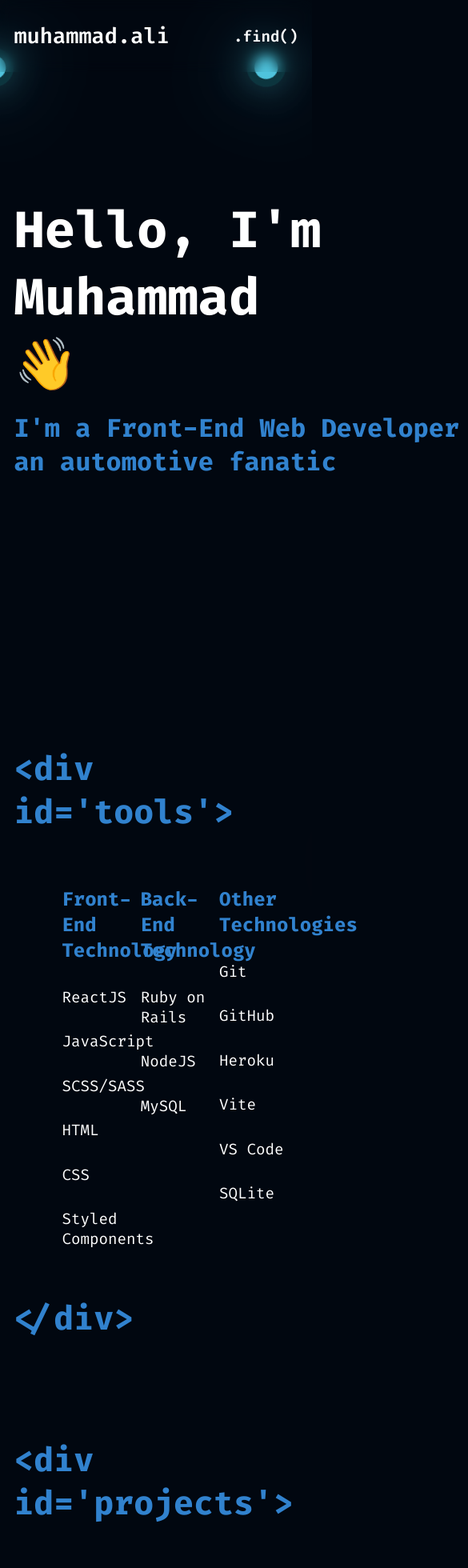
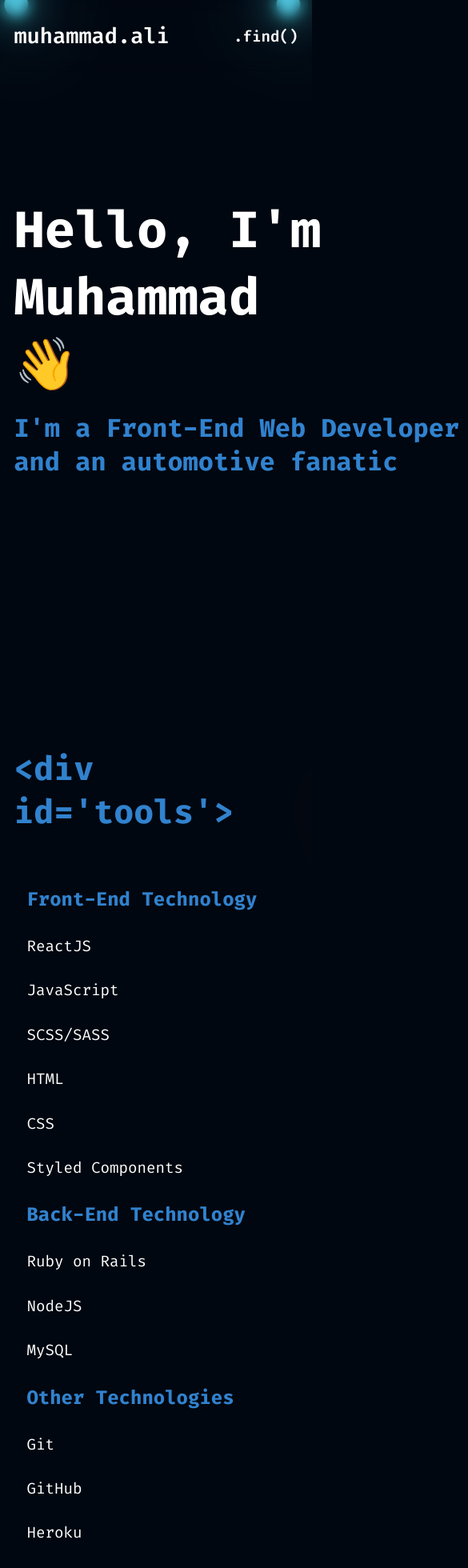
Before and after one commit to ALLEE9120/ALLEE9120.github.io, a React (Vite) app in the folder Dev-Folio/: page / in a window 390 px wide. Shown: the top 1960 px of the page at 80% size, 585 px wide, since content can reach past the window. Built offline with nearby package versions, Linux system fonts and the light colour scheme; a web font is replaced by a local one.

Commit message:
responsive

```diff
--- a/Dev-Folio/src/app.css
+++ b/Dev-Folio/src/app.css
@@ -195,6 +195,7 @@ body {
 }
 .home-div p {
   color: #3182CE;
+  max-width: 600px;
 }
 
 .tools-div {
@@ -462,7 +463,7 @@ input, textarea, div {
   display: flex;
   flex-direction: column;
   justify-content: center;
-  align-items: end;
+  align-items: flex-end;
 }
 .find-div ul li {
   list-style: none;
@@ -488,17 +489,33 @@ input, textarea, div {
 }
 
 @media screen and (max-width: 768px) {
-  .contact-div .contact-body .contact-container {
+  .nav-conatiner {
+    max-width: 100%;
+  }
+  .card {
+    width: auto !important;
+    padding-left: 1rem !important;
+  }
+  .skills-div {
+    padding-left: 0 !important;
+    flex-wrap: wrap;
+  }
+  .allinfo-div {
+    padding-left: 0 !important;
+  }
+  .contact-div {
+    margin-top: 0 !important;
+  }
+  .contact-container {
     flex-direction: column;
   }
-  .contact-div .contact-body .contact-container .contact-left {
-    width: 100%;
-    margin: 0;
-    padding: 0 2rem;
+  .contact-container .contact-left {
+    width: 100% !important;
+    margin-left: 0 !important;
+    margin-bottom: 2rem;
   }
-  .contact-div .contact-body .contact-container .contact-form {
-    width: 100%;
-    margin: 0;
-    padding: 0 2rem;
+  .contact-container .contact-form {
+    width: 85% !important;
+    margin: 0 !important;
   }
 }/*# sourceMappingURL=app.css.map */
--- a/Dev-Folio/src/app.scss
+++ b/Dev-Folio/src/app.scss
@@ -241,6 +241,7 @@ body {
 
   p {
     color: $primary-color;
+    max-width: 600px;
   }
 }
 
@@ -548,7 +549,7 @@ input,textarea, div {
     display: flex;
     flex-direction: column;
     justify-content: center;
-    align-items: end;
+    align-items: flex-end;
 
     li {
       list-style: none;
@@ -580,23 +581,40 @@ input,textarea, div {
 
 
 @media screen and (max-width: 768px) {
+  .nav-conatiner {
+    max-width: 100%;
+  }
+
+  .card {
+    width: auto !important;
+    padding-left: 1rem !important;
+  }
+
+  .skills-div {
+    padding-left: 0 !important;
+    flex-wrap: wrap;
+  }
+
+  .allinfo-div {
+    padding-left: 0 !important;
+  }
+
   .contact-div {
-    .contact-body {
-      .contact-container {
-        flex-direction: column;
+    margin-top: 0 !important;
+  }
 
-        .contact-left {
-          width: 100%;
-          margin: 0;
-          padding: 0 2rem;
-        }
+  .contact-container {
+    flex-direction: column;
 
-        .contact-form {
-          width: 100%;
-          margin: 0;
-          padding: 0 2rem;
-        }
-      }
+    .contact-left {
+      width: 100% !important;
+      margin-left: 0 !important;
+      margin-bottom: 2rem;
+    }
+
+    .contact-form {
+      width: 85% !important;
+      margin: 0 !important;
     }
   }
 }
```
Also changed, not shown: 1 other file (tests, documents, lock files or other folders).
